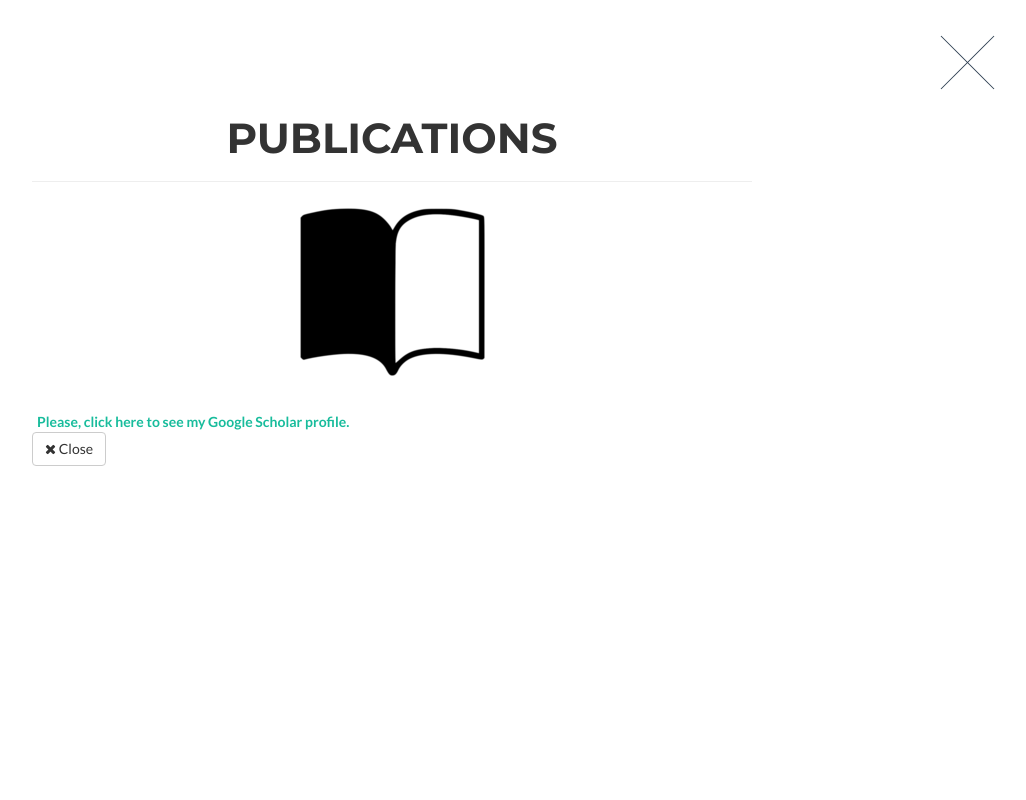
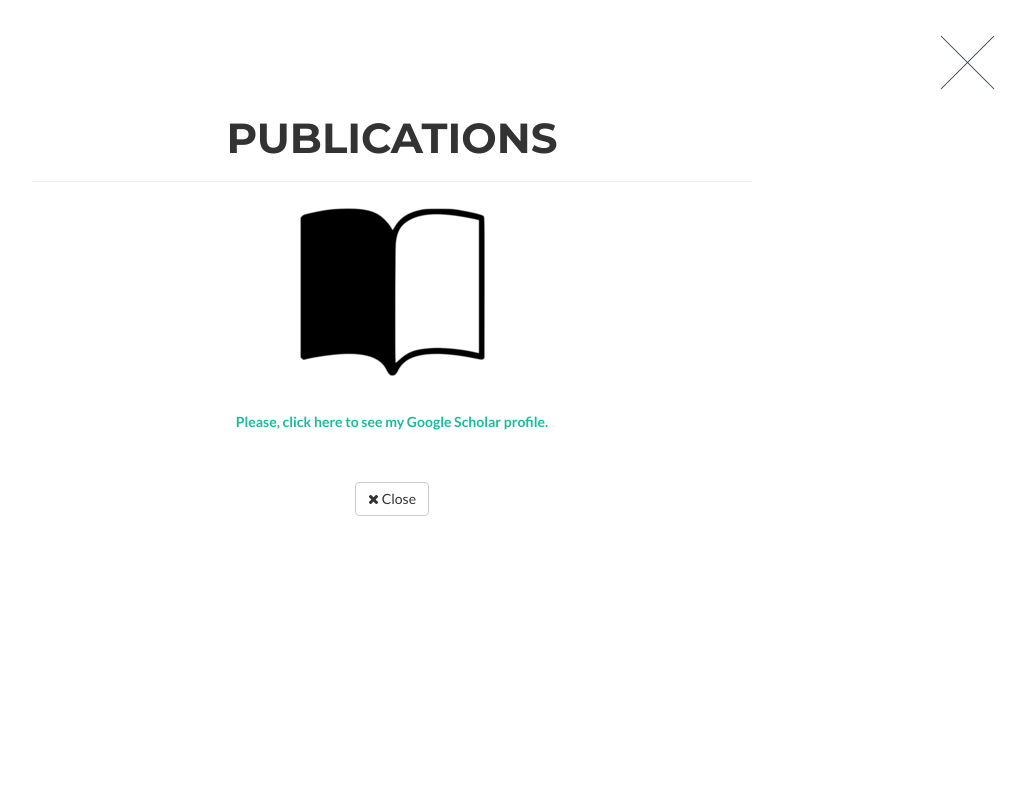
Before and after one commit to alanlorenzetti/alanlorenzetti.github.io, a website: page index.html in a window 1280 px wide. Both pictures are taken after a click on the link "PUBLICATIONS". Shown: the top 800 px of the page, without its empty margins (248-1274 px from the left). Drawn offline with nearby package versions, Linux system fonts and the light colour scheme; files that its build step writes are made by us from their sources.

Commit message:
fixed centering

```diff
--- a/index.html
+++ b/index.html
@@ -324,12 +324,13 @@
                             <h2>Publications</h2>
                             <hr>
                             <img src="img/portfolio/researchSm.png" class="img-responsive img-centered" alt="">
-                            <ul class="list-inline item-details" align="left">
+                            <ul class="list-inline item-details" align="center">
                                 <li>
                                     <strong>
                                     <a href="https://scholar.google.com/citations?user=vbCD0fEAAAAJ&hl=en">Please, click here to see my Google Scholar profile.</a>
                                     </strong>
                                 </li>
+                            </ul>
                             <br>
                             <button type="button" class="btn btn-default" data-dismiss="modal"><i class="fa fa-times"></i> Close</button>
                         </div>
```
